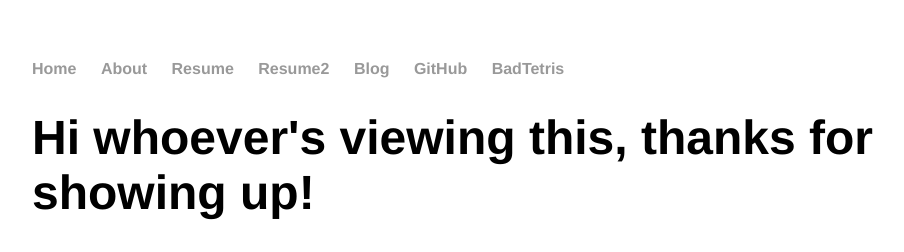
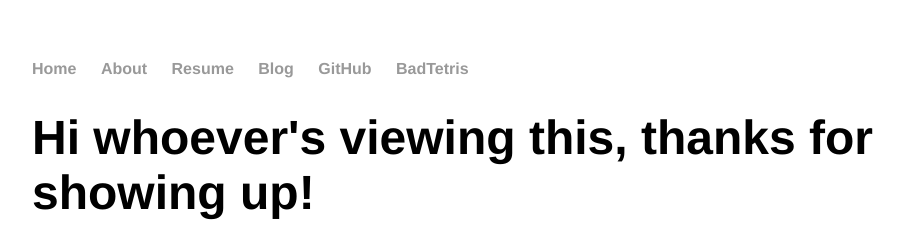
Before and after one commit to SirHawbly/sirhawbly.github.io, a Jekyll site: the page built from index.html, in a window 1280 px wide. Shown: the top 252 px of the page, without its empty margins (160-1064 px from the left). Built offline with Jekyll 4.4.1, drawn with Linux system fonts in a browser that asks for light colours.

Commit message:
removed old resume, updated link title

```diff
--- a/_layouts/default.html
+++ b/_layouts/default.html
@@ -10,8 +10,7 @@
     		<ul>
         		<li><a href="/">Home</a></li>
 	        	<li><a href="/about">About</a></li>
-        		<li><a href="/resume">Resume</a></li>
-        		<li><a href="/Resume.pdf">Resume2</a></li>
+        		<li><a href="/Resume.pdf">Resume</a></li>
         		<li><a href="/blog">Blog</a></li>
 			<li><a href="https://github.com/sirhawbly">GitHub</a></li>
 			<li><a href="/tetris">BadTetris</a></li>
```
Also changed, not shown: resume.html (deleted, +0 -1 lines).
